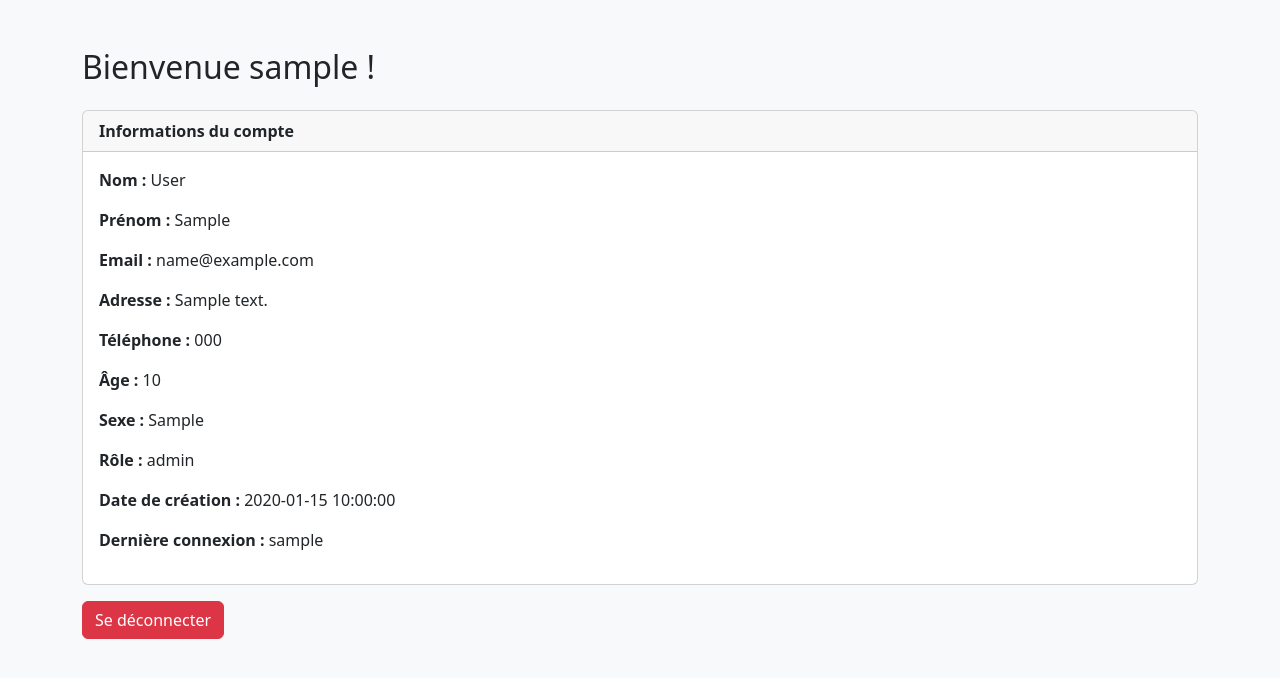
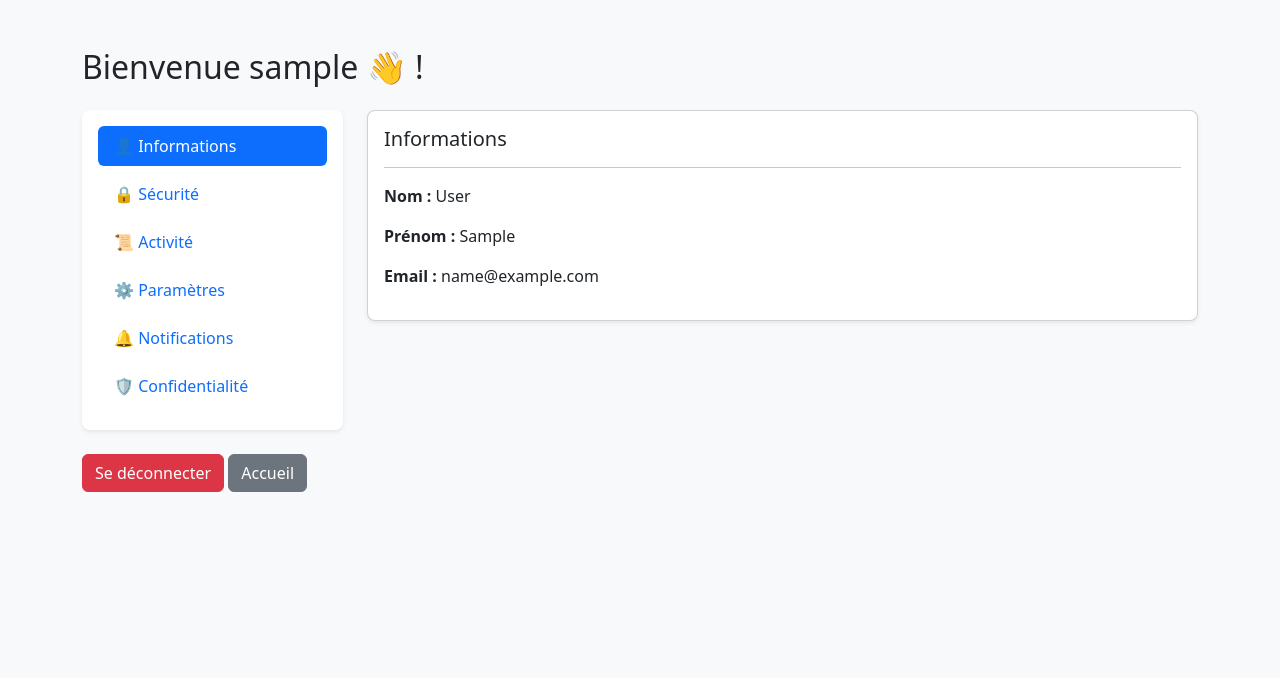
Before and after one commit to PoluxSuperShark/htdocs, a PHP site: page /pages/auth/dashboard.php in a window 1280 px wide. Shown: the top 678 px of the page. Run offline with PHP 8.4, Linux system fonts and the light colour scheme; the visitor is signed in with stand-in values (Sample User, id 1); tables that the repository leaves empty or names only in its code hold one stand-in row (values such as "Sample post").

Commit message:
Edited dashboard

```diff
--- a/pages/auth/dashboard.php
+++ b/pages/auth/dashboard.php
@@ -1,5 +1,6 @@
 <?php
 session_start();
+
 if (!isset($_SESSION['user_id'])) {
     header("Location: index.php");
     exit;
@@ -7,13 +8,16 @@ if (!isset($_SESSION['user_id'])) {
 
 require '../../config/database.php';
 
-// Récupérer toutes les infos de l'utilisateur
-$stmt = $pdo->prepare("SELECT * FROM users WHERE id = :id");
+$stmt = $pdo->prepare("
+    SELECT username, last_name, first_name, email, address, phone, age, gender, role, created_at, last_login
+    FROM users
+    WHERE id = :id
+");
+
 $stmt->execute([':id' => $_SESSION['user_id']]);
 $user = $stmt->fetch();
 
 if (!$user) {
-    // Si l'utilisateur n'existe plus
     session_destroy();
     header("Location: index.php");
     exit;
@@ -23,34 +27,176 @@ if (!$user) {
 <html lang="fr">
 <head>
     <meta charset="UTF-8">
+    <title>Mon compte</title>
     <meta name="viewport" content="width=device-width, initial-scale=1.0">
-    <title>Mon compte</title>
+
     <link href="https://cdn.jsdelivr.net/npm/bootstrap@5.3.2/dist/css/bootstrap.min.css" rel="stylesheet">
+
+    <style>
+        .sidebar {
+            position: sticky;
+            top: 20px;
+        }
+
+        .nav-pills .nav-link {
+            text-align: left; /* Texte aligné à gauche */
+            font-weight: 500;
+            margin-bottom: 8px;
+        }
+
+        .nav-pills .nav-link.active {
+            background-color: #0d6efd;
+            color: white;
+        }
+    </style>
 </head>
+
 <body class="bg-light">
+
 <div class="container mt-5">
-    <h2>Bienvenue <?= htmlspecialchars($user['username']) ?> !</h2>
+    <h2 class="mb-4">
+        Bienvenue <?= htmlspecialchars($user['username']) ?> 👋 !
+    </h2>
 
-    <div class="card mt-4">
-        <div class="card-header">
-            <strong>Informations du compte</strong>
+    <div class="row">
+
+        <!-- SIDEBAR FIXE -->
+        <aside class="col-md-3">
+            <div class="sidebar bg-white p-3 rounded-3 shadow-sm">
+                <div class="nav flex-column nav-pills" role="tablist">
+
+                    <button class="nav-link active"
+                            data-bs-toggle="pill"
+                            data-bs-target="#infos"
+                            type="button">
+                        👤 Informations
+                    </button>
+
+                    <button class="nav-link"
+                            data-bs-toggle="pill"
+                            data-bs-target="#securite"
+                            type="button">
+                        🔒 Sécurité
+                    </button>
+
+                    <button class="nav-link"
+                            data-bs-toggle="pill"
+                            data-bs-target="#activite"
+                            type="button">
+                        📜 Activité
+                    </button>
+
+                    <button class="nav-link"
+                            data-bs-toggle="pill"
+                            data-bs-target="#parametres"
+                            type="button">
+                        ⚙️ Paramètres
+                    </button>
+
+                    <button class="nav-link"
+                            data-bs-toggle="pill"
+                            data-bs-target="#notifications"
+                            type="button">
+                        🔔 Notifications
+                    </button>
+
+                    <button class="nav-link"
+                            data-bs-toggle="pill"
+                            data-bs-target="#confidentialite"
+                            type="button">
+                        🛡 Confidentialité
+                    </button>
+
+                </div>
+            </div>
+        </aside>
+
+        <!-- CONTENU -->
+        <div class="col-md-9">
+            <div class="tab-content">
+
+                <div class="tab-pane fade show active" id="infos">
+                    <div class="card shadow-sm rounded-3">
+                        <div class="card-body">
+                            <h5>Informations</h5>
+                            <hr>
+                            <p><strong>Nom :</strong> <?= htmlspecialchars($user['last_name']) ?></p>
+                            <p><strong>Prénom :</strong> <?= htmlspecialchars($user['first_name']) ?></p>
+                            <p><strong>Email :</strong> <?= htmlspecialchars($user['email']) ?></p>
+                        </div>
+                    </div>
+                </div>
+
+                <div class="tab-pane fade" id="securite">
+                    <div class="card shadow-sm rounded-3">
+                        <div class="card-body">
+                            <h5>Sécurité</h5>
+                            <hr>
+                            <p><strong>Création :</strong>
+                                <?= date('d/m/Y', strtotime($user['created_at'])) ?>
+                            </p>
+                            <p><strong>Dernière connexion :</strong>
+                                <?= $user['last_login']
+                                    ? date('d/m/Y H:i', strtotime($user['last_login']))
+                                    : '-' ?>
+                            </p>
+                            <a href="edit_profile.php" class="btn btn-danger">Modifier mes informations</a>
+                        </div>
+                    </div>
+                </div>
+
+                <div class="tab-pane fade" id="activite">
+                    <div class="card shadow-sm rounded-3">
+                        <div class="card-body">
+                            <h5>Activité</h5>
+                            <hr>
+                            <p>Historique des actions ici.</p>
+                        </div>
+                    </div>
+                </div>
+
+                <div class="tab-pane fade" id="parametres">
+                    <div class="card shadow-sm rounded-3">
+                        <div class="card-body">
+                            <h5>Paramètres</h5>
+                            <hr>
+                            <p>Préférences du compte.</p>
+                        </div>
+                    </div>
+                </div>
+
+                <div class="tab-pane fade" id="notifications">
+                    <div class="card shadow-sm rounded-3">
+                        <div class="card-body">
+                            <h5>Notifications</h5>
+                            <hr>
+                            <p>Gestion des emails et alertes.</p>
+                        </div>
+                    </div>
+                </div>
+
+                <div class="tab-pane fade" id="confidentialite">
+                    <div class="card shadow-sm rounded-3">
+                        <div class="card-body">
+                            <h5>Confidentialité</h5>
+                            <hr>
+                            <p>Options de confidentialité.</p>
+                        </div>
+                    </div>
+                </div>
+
+            </div>
         </div>
-        <div class="card-body">
-            <p><strong>Nom :</strong> <?= htmlspecialchars($user['last_name']) ?></p>
-            <p><strong>Prénom :</strong> <?= htmlspecialchars($user['first_name']) ?></p>
-            <p><strong>Email :</strong> <?= htmlspecialchars($user['email']) ?></p>
-            <p><strong>Adresse :</strong> <?= htmlspecialchars($user['address'] ?? '-') ?></p>
-            <p><strong>Téléphone :</strong> <?= htmlspecialchars($user['phone'] ?? '-') ?></p>
-            <p><strong>Âge :</strong> <?= htmlspecialchars($user['age'] ?? '-') ?></p>
-            <p><strong>Sexe :</strong> <?= htmlspecialchars($user['gender']) ?></p>
-            <p><strong>Rôle :</strong> <?= htmlspecialchars($user['role']) ?></p>
-            <p><strong>Date de création :</strong> <?= htmlspecialchars($user['created_at']) ?></p>
-            <p><strong>Dernière connexion :</strong> <?= htmlspecialchars($user['last_login'] ?? '-') ?></p>
-        </div>
+
     </div>
 
-    <a href="logout.php" class="btn btn-danger mt-3">Se déconnecter</a>
+    <div class="mt-4">
+        <a href="logout.php" class="btn btn-danger">Se déconnecter</a>
+        <a href="../../index.php" class="btn btn-secondary">Accueil</a>
+    </div>
+
 </div>
+
 <script src="https://cdn.jsdelivr.net/npm/bootstrap@5.3.2/dist/js/bootstrap.bundle.min.js"></script>
 </body>
 </html>
```
